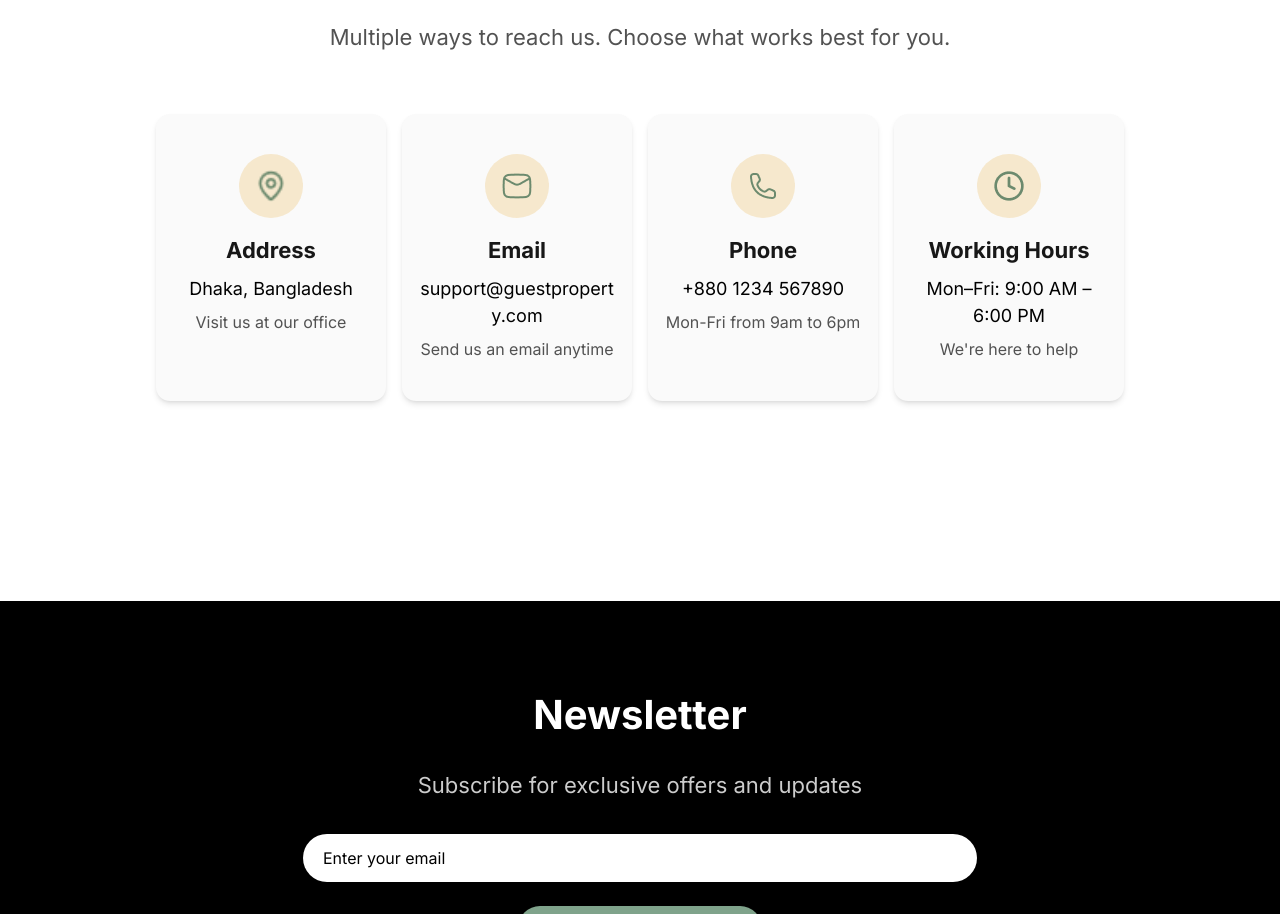
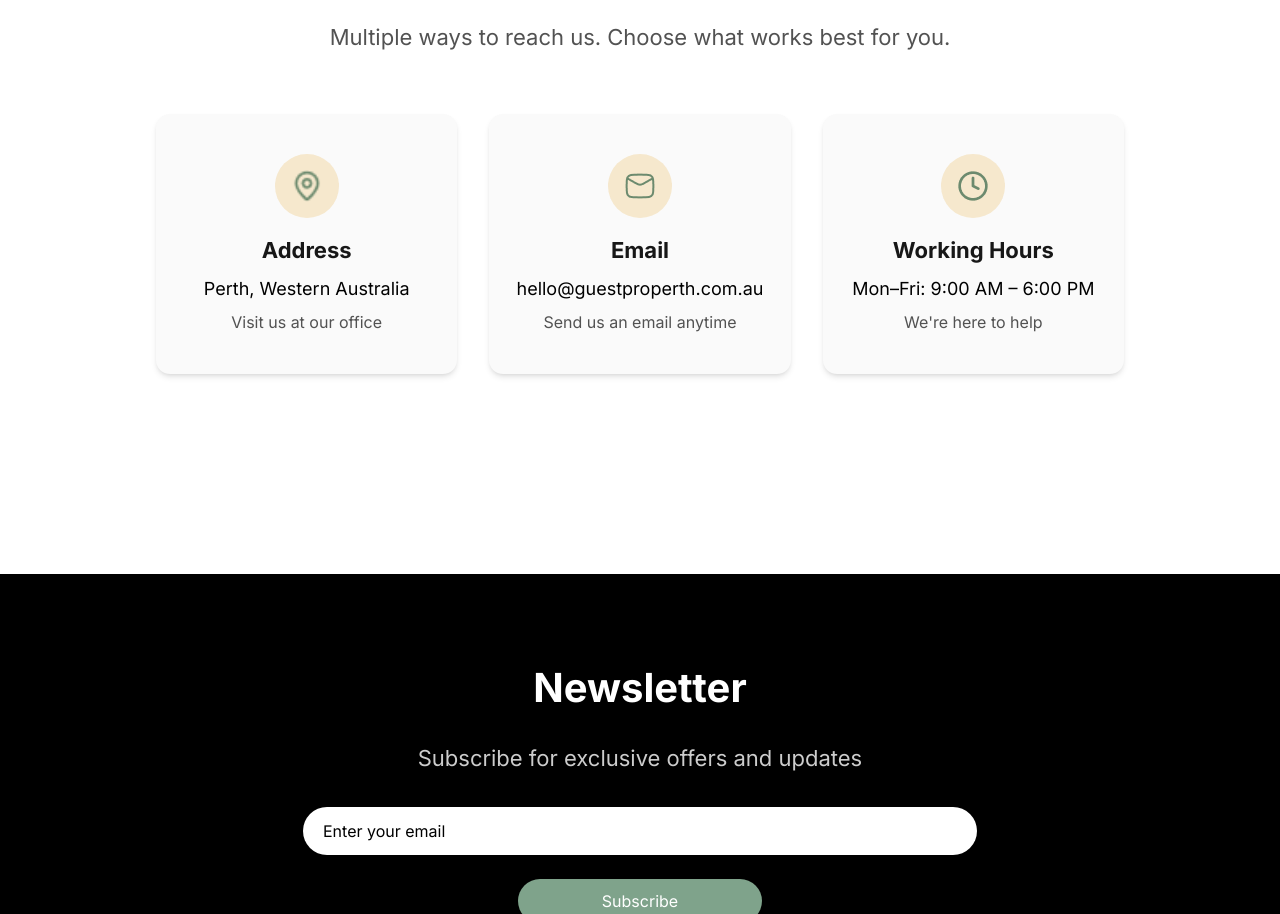
Before and after one commit to MehediNoorKhan/PropertyHub, a React (Vite) app: page /contact in a window 1280 px wide. Shown: the part 1596-2510 px from the top of the page. Built offline with nearby package versions, Linux system fonts and the light colour scheme.

Commit message:
Contact page is updated

```diff
--- a/src/auth/_components/GetInTouch.tsx
+++ b/src/auth/_components/GetInTouch.tsx
@@ -1,6 +1,5 @@
 import locationIcon from "../../images/locationicon.png";
 import emailIcon from "../../images/emailIcon.png";
-import phoneIcon from "../../images/phoneIcon.png";
 import timeIcon from "../../images/timeicon.png";
 
 interface FeatureItem {
@@ -15,20 +14,14 @@ const GetInTouch: React.FC = () => {
         {
             icon: locationIcon,
             title: "Address",
-            desc: "Dhaka, Bangladesh",
+            desc: "Perth, Western Australia",
             msg: "Visit us at our office",
         },
         {
             icon: emailIcon,
             title: "Email",
-            desc: "support@guestproperty.com",
+            desc: "hello@guestproperth.com.au",
             msg: "Send us an email anytime",
-        },
-        {
-            icon: phoneIcon,
-            title: "Phone",
-            desc: "+880 1234 567890",
-            msg: "Mon-Fri from 9am to 6pm",
         },
         {
             icon: timeIcon,
@@ -91,11 +84,10 @@ const GetInTouch: React.FC = () => {
                     grid
                     grid-cols-1
                     sm:grid-cols-2
-                    lg:grid-cols-4
+                    lg:grid-cols-3
                     gap-4
-                    sm:gap-2
-                    md:gap-4
-                    lg:gap-4
+                    md:gap-6
+                    lg:gap-8
                 "
             >
                 {features.map((item, idx) => (
```
